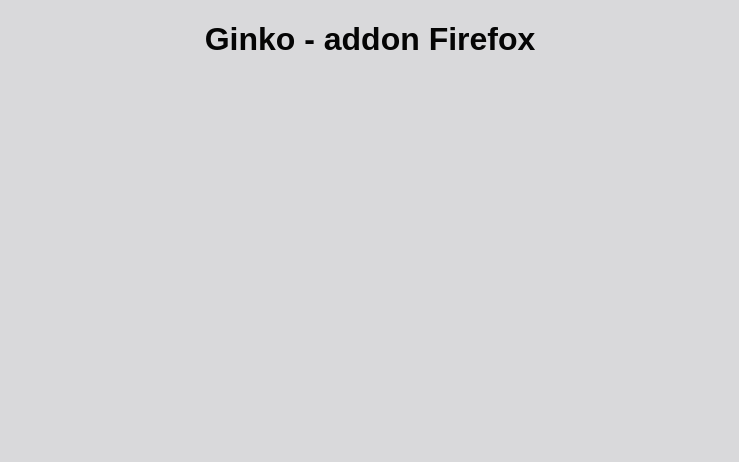
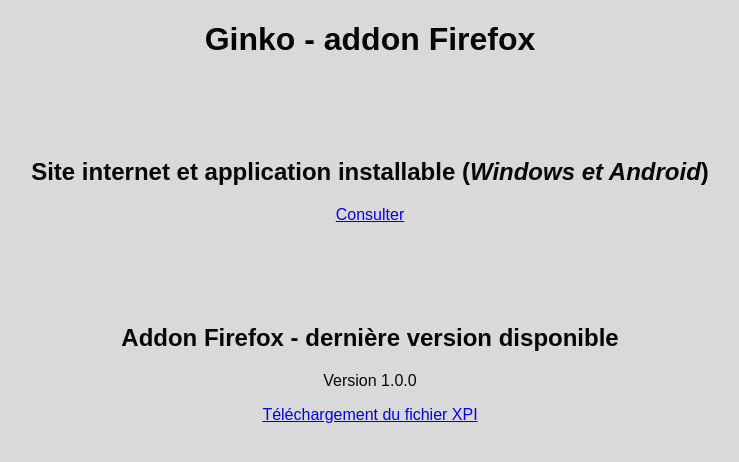
Before and after one commit to Christophe-app/ginkotime-addon-firefox, a plain HTML site: page index.html in a window 1280 px wide. Shown: the whole page, without its empty margins (270-1009 px from the left). Drawn offline with Linux system fonts and the light colour scheme.

Commit message:
Add files via upload

```diff
--- a/index.html
+++ b/index.html
@@ -15,6 +15,7 @@
     font-family: Arial, sans-serif;
     overflow-x: hidden;
     width: 100vw;
+    text-align: center;
   }
   html, body {
     width: 100% !important;
@@ -24,8 +25,71 @@
 </head>
 <body>
 
-<h1 style="text-align: center;">Ginko - addon Firefox</h1>
 
+
+<div>
+  <h1>Ginko - addon Firefox</h1>
+</div>
+
+
+
+<div style="margin-top: 100px;">
+  <h2>Site internet et application installable (<i>Windows et Android</i>)</h2>
+  <a target="_blank" href="https://christophe-app.github.io/ginkotime-web/">Consulter</a>
+</div>
+
+
+
+<div style="margin-top: 100px;">
+  <h2>Addon Firefox - dernière version disponible</h2>
+  <div id="latest-version">
+    Chargement...
+  </div>
+</div>
+
+
+
+<script>
+async function loadLatestVersion() {
+  try {
+
+    const response = await fetch("./update.json");
+
+    if (!response.ok) {
+      throw new Error("<i>Erreur de chargement du fichier \"update.json\"</i>");
+    }
+
+    const data = await response.json();
+
+    const addon = Object.values(data.addons)[0];
+
+    if (!addon || !addon.updates || !addon.updates.length) {
+      throw new Error("<i>Aucune version trouvée</i>");
+    }
+
+    const latest = addon.updates[0];
+
+    document.getElementById("latest-version").innerHTML = `
+      <p>Version ${latest.version}</p>
+      <p>
+        <a href="${latest.update_link}">
+          Téléchargement du fichier XPI
+        </a>
+      </p>
+    `;
+
+  } catch (error) {
+
+    document.getElementById("latest-version").innerHTML =
+      "<i>Impossible de récupérer les informations sur la version.</i>";
+
+    console.error(error);
+
+  }
+}
+
+loadLatestVersion();
+</script>
 
 </body>
 </html>
```
